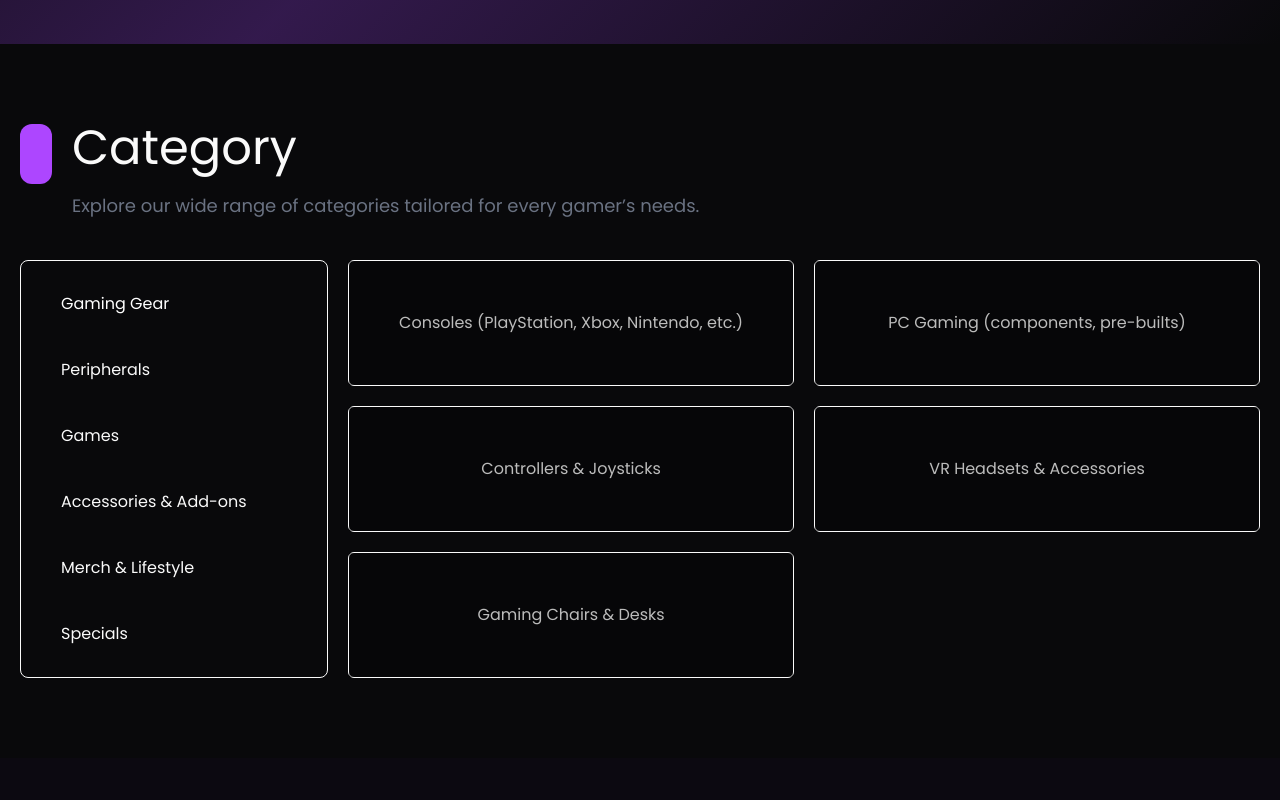
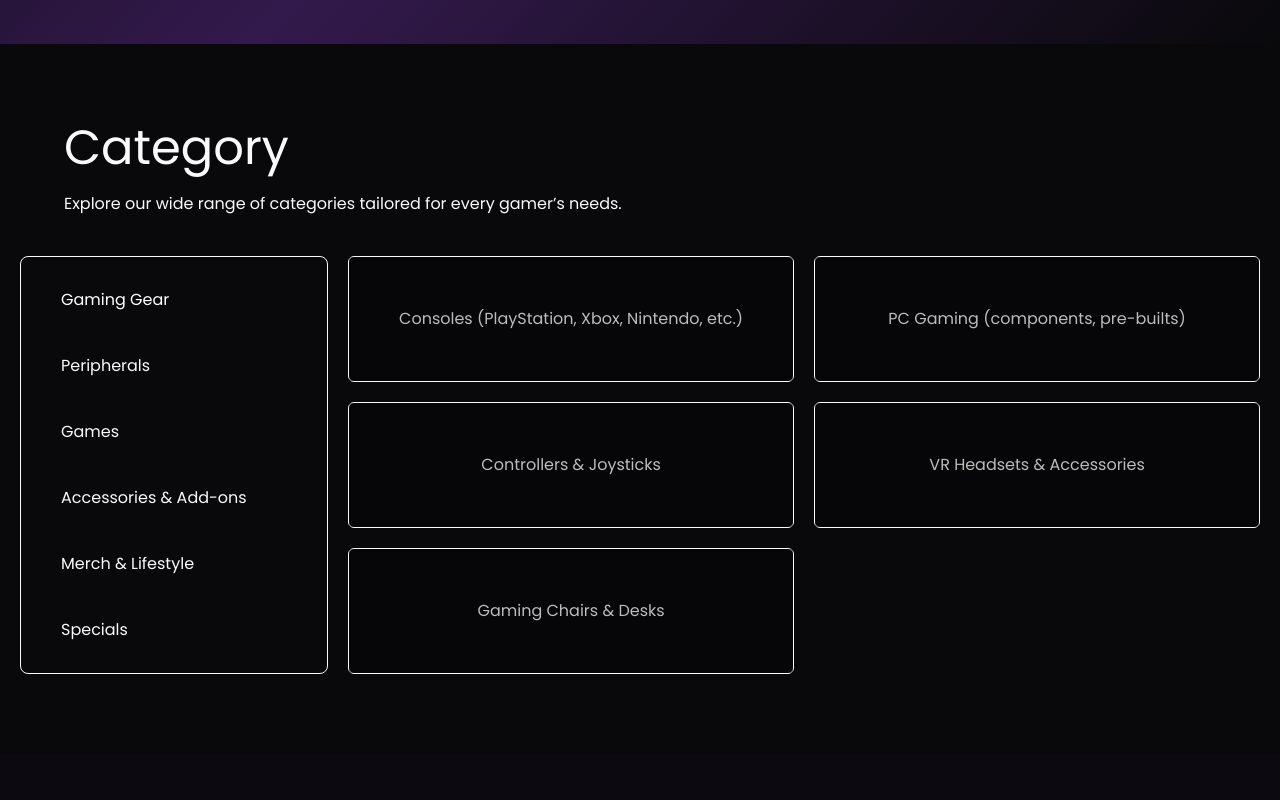
Before and after one commit to HishamAbualhaj/BossLoot, a Next.js app: page / in a window 1280 px wide. Shown: the part 860-1660 px from the top of the page. Built offline with nearby package versions, Linux system fonts and the light colour scheme.

Commit message:
Adjust design classes for title component

```diff
--- a/src/components/ui/Title.tsx
+++ b/src/components/ui/Title.tsx
@@ -7,10 +7,10 @@
 const Title = ({ title, subtitle }: props) => {
   return (
     <div className="flex gap-5 items-start">
-      <div className="w-8 xl:h-15 h-10 bg-purple-500 rounded-xl"></div>
+      <div className="w-6 h-12  bg-primary rounded-2xl"></div>
       <div className="flex flex-col gap-5">
         <div className="xl:text-5xl text-4xl">{title}</div>
-        <div className="xl:text-lg text-gray-500">{subtitle}</div>
+        <div className="text-muted-foreground">{subtitle}</div>
       </div>
     </div>
   );
```
